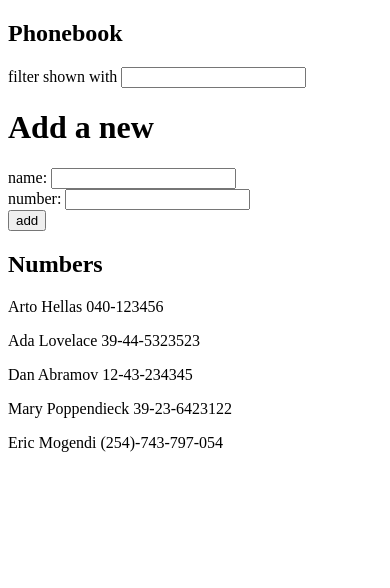
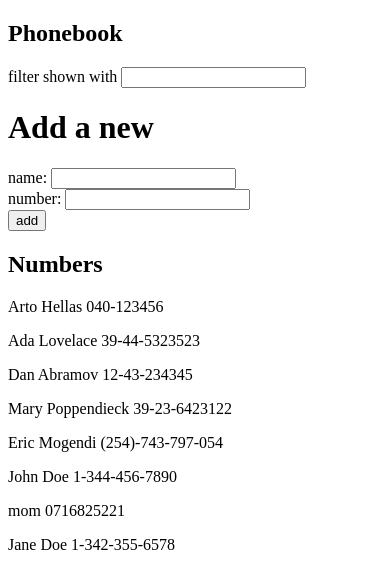
Before and after one commit to Erimyne/FullStackOpen2024, a React (Vite) app in the folder part2/phonebook/: page / in a window 390 px wide. Shown: the top 588 px of the page. Built offline with nearby package versions, Linux system fonts and the light colour scheme; data requests are answered from the project's data file.

Commit message:
Exercise 2.13: The Phonebook step 8

```diff
--- a/part2/phonebook/db.json
+++ b/part2/phonebook/db.json
@@ -24,6 +24,21 @@
       "id": "cff3",
       "name": "Eric Mogendi",
       "number": "(254)-743-797-054"
+    },
+    {
+      "id": "cd71",
+      "name": "John Doe",
+      "number": "1-344-456-7890"
+    },
+    {
+      "id": "e3fa",
+      "name": "mom",
+      "number": "0716825221"
+    },
+    {
+      "id": "61c9",
+      "name": "Jane Doe",
+      "number": "1-342-355-6578"
     }
   ]
 }
--- a/part2/phonebook/src/App.jsx
+++ b/part2/phonebook/src/App.jsx
@@ -1,6 +1,6 @@
 /* eslint-disable no-mixed-spaces-and-tabs */
 import { useState, useEffect } from 'react';
-import axios from 'axios';
+import phonebook from './backend/phonebook';
 
 const Filter = ({ value, onChange }) => (
 	<div>
@@ -45,15 +45,9 @@ const App = () => {
 	const [newFilter, setNewFilter] = useState('');
 
 	useEffect(() => {
-		const fetchData = async () => {
-			try {
-				const response = await axios.get('http://localhost:3001/persons');
-				setPersons(response.data);
-			} catch (error) {
-				console.log(error.message);
-			}
-		};
-		fetchData();
+		phonebook.getAll().then((initialPerson) => {
+			setPersons(initialPerson);
+		});
 	}, []);
 
 	const handleNameChange = (event) => {
@@ -78,15 +72,11 @@ const App = () => {
 				number: newNumber,
 			};
 
-			axios
-				.post('http://localhost:3001/persons', personObject)
-				.then((response) => {
-					setPersons(persons.concat(response.data));
-					setNewName('');
-					setNewNumber('');
-				}).catch((error) => {
-					console.error(error.message)
-				})
+			phonebook.create(personObject).then((returnedPhonebook) => {
+				setPersons(persons.concat(returnedPhonebook));
+				setNewName('');
+				setNewNumber('');
+			});
 		}
 	};
 
--- /dev/null
+++ b/part2/phonebook/src/backend/phonebook.js
@@ -0,0 +1,13 @@
+import axios from 'axios';
+const baseUrl = 'http://localhost:3001/persons';
+
+const getAll = () => {
+	const request = axios.get(baseUrl);
+	return request.then((response) => response.data);
+};
+
+const create = (newObject) => {
+	return axios.post(baseUrl, newObject).then((response) => response.data);
+};
+
+export default { getAll, create };
```
